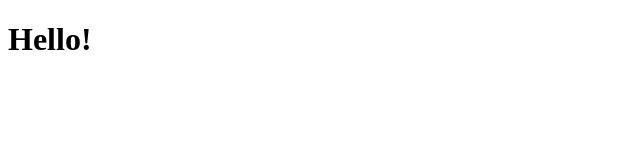
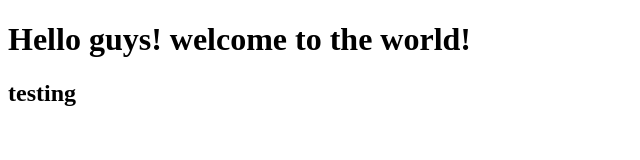
Before and after one commit to Adebete/RevoU-10july-day-1, a plain HTML site: page index.html in a window 1280 px wide. Shown: the whole page, without its empty margins (0-640 px from the left). Drawn offline with Linux system fonts and the light colour scheme.

Commit message:
commit kedua

```diff
--- a/index.html
+++ b/index.html
@@ -5,6 +5,7 @@
     <title>title</title>
 </head>
 <body>
-    <h1>Hello!</h1>
+    <h1>Hello guys! welcome to the world!</h1>
+    <h2> testing </h2>
 </body>
 </html>
```
